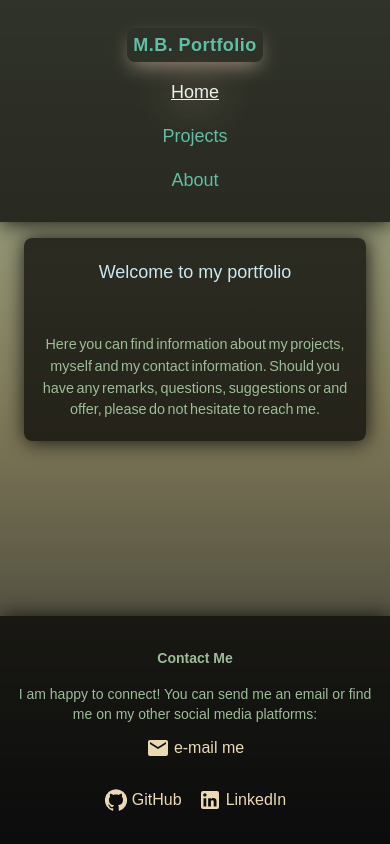
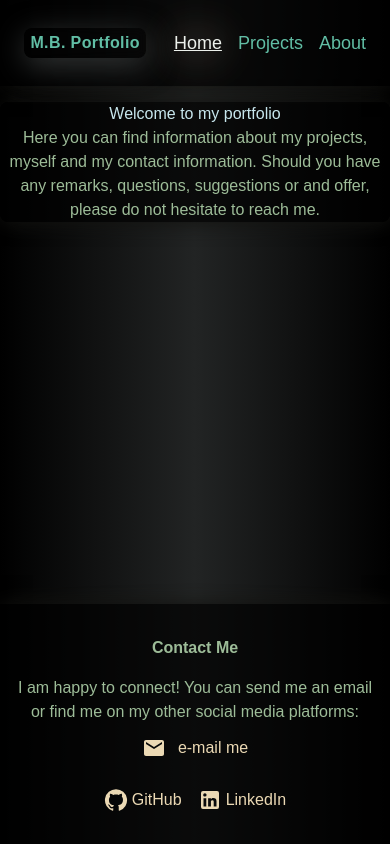
Before and after one commit to SpooRe91/mb-portfolio-app, a Next.js app in the folder mb-portfolio-app/: page / in a window 390 px wide. Built offline with nearby package versions, Linux system fonts and the light colour scheme.

Commit message:
update: updated styles not to use dynamic isMobile, use md:/sd: instead + other styles

```diff
--- a/mb-portfolio-app/src/Components/FooterComponent.tsx
+++ b/mb-portfolio-app/src/Components/FooterComponent.tsx
@@ -31,8 +31,8 @@ const Footer = () => {
         <section
             className={`z-[10] shadow-box-shadow-dark flex flex-col absolute bottom-0 left-0 m-auto border-t-[1px solid kobicha] mx-[auto] w-full mt-12 items-center bg-bg-transparent-black-secondary text-colorMediumDark py-8 px-4 ${!isMobile ? "mt-12 mx-auto" : "mt-5 mx-6"}`}
         >
-            <h1 className={`${!isMobile ? "text-3xl" : "text-sm"} font-bold mb-4`}>Contact Me</h1>
-            <p className={`${!isMobile ? "text-lg" : "text-sm"} text-center`}>
+            <h1 className="md:text-3xl sm:text-sm font-bold mb-4">Contact Me</h1>
+            <p className="md:text-lg sm:text-sm text-center">
                 I am happy to connect! You can send me an email or find me on my other social media platforms:
             </p>
             {!isMobile ? (
@@ -53,7 +53,7 @@ const Footer = () => {
                         href="mailto:m.bogdanov9110@gmail.com"
                         className="text-colorMediumLight mb-4 flex items-center gap-1"
                     >
-                        <Email /> <p>e-mail me</p>
+                        <Email className="mr-2"/> <p>e-mail me</p>
                     </Link>
                 </div>
             )}
--- a/mb-portfolio-app/src/Components/NavBar.tsx
+++ b/mb-portfolio-app/src/Components/NavBar.tsx
@@ -2,13 +2,10 @@
 import { usePathname } from "next/navigation";
 import { useEffect, useState } from "react";
 import Link from "next/link";
-import useGetViewWidth from "@PortfolioApp/hooks/useGetViewWidth";
 
 const NavBar = () => {
     const path = usePathname();
     const [active, setActive] = useState("");
-
-    const { isMobile } = useGetViewWidth();
 
     useEffect(() => {
         setActive(path);
@@ -16,18 +13,14 @@ const NavBar = () => {
 
     return (
         <div className="sticky w-full py-[1.75rem] px-[1.5rem] mb-[1rem] bg-bg-transparent-black-main top-0 left-0 z-[20] shadow-box-shadow-dark">
-            <div
-                className={`flex ${!isMobile ? `flex-row` : "flex-col items-center"} justify-between items-center`}
-            >
+            <div className="flex md:flex-row sm:flex-col items-center justify-between">
                 <Link href={"/"}>
-                    <h1
-                        className={`rounded-[8px] backdrop-blur-[5px] shadow-box-shadow-main py-[0.2rem] px-[0.4rem] ${!isMobile ? "hover:text-colorLight active:text-colorMediumLight" : ""} text-navBarInactive font-bold tracking-wide transition-all duration-300 ease-in-out ${!isMobile ? "text-2xl" : "text-lg mb-4"}`}
-                    >
+                    <h1 className="rounded-[8px] backdrop-blur-[5px] shadow-box-shadow-logo py-[0.2rem] px-[0.4rem] md:hover:text-colorLight text-navBarInactive font-bold tracking-wide transition-all duration-300 ease-in-out md:text-2xl sm:text-lg">
                         M.B. Portfolio
                     </h1>
                 </Link>
                 <ul
-                    className={`flex flex-wrap ${!isMobile ? "flex-row" : "flex-col items-center"} gap-4 text-lg text-navBarInactive`}
+                    className={`flex flex-wrap md:flex-row sm:flex-col sm:items-center gap-4 text-lg text-navBarInactive`}
                 >
                     <li>
                         <Link
--- a/mb-portfolio-app/src/app/about/page.tsx
+++ b/mb-portfolio-app/src/app/about/page.tsx
@@ -1,20 +1,15 @@
-"use client";
-import useGetViewWidth from "@PortfolioApp/hooks/useGetViewWidth";
-
 const About = () => {
-    const { isMobile } = useGetViewWidth();
-
     return (
         <section className="z-[10] relative flex flex-col items-center backdrop-blur-[5px] text-about-text-color p-6 pb-[20rem]">
             <div className="flex flex-wrap gap-5 flex-col align-middle items-center max-w-4xl bg-bg-transparent-black-main p-[1.25rem] rounded-[5px] shadow-box-shadow-dark">
                 <h1 className="text-3xl font-bold mb-4">About Me</h1>
-                <p className={`${!isMobile ? "text-lg" : "text-sm"} text-left`}>
+                <p className={`text-left md:text-lg sm:text-sm`}>
                     Hello, I am Martin Bogdanov, a Web Developer mainly working on Front-end development,
                     however a Full-stack development is also something I enjoy. I use my skills in JavaScript
                     and TypeScript, along with a robust selection of technologies that includes React, SASS,
                     GraphQL, NodeJS, Express, REST API, MongoDB and more.
                 </p>
-                <p className={`${!isMobile ? "text-lg" : "text-sm"} text-left`}>
+                <p className={`text-left md:text-lg sm:text-sm`}>
                     My journey in web development is driven by a commitment to critical thinking, dedication,
                     and problem-solving, all of which allow me to tackle challenges and deliver successful
                     outcomes. I am always enthusiastic about learning new technologies and advancing my career
--- a/mb-portfolio-app/src/app/page.tsx
+++ b/mb-portfolio-app/src/app/page.tsx
@@ -1,19 +1,15 @@
-"use client";
-import useGetViewWidth from "@PortfolioApp/hooks/useGetViewWidth";
-
 const HomePage = () => {
-    const { isMobile } = useGetViewWidth();
     return (
         <div
-            className={`flex flex-col items-center max-w-4xl ${!isMobile ? "my-[10rem] gap-[2rem] mx-[auto]" : "gap-[0.5rem] mx-6"} rounded-[8px] h-full relative bg-bg-transparent-black-secondary shadow-box-shadow-dark`}
+            className={`flex flex-col items-center max-w-4xl md:my-[10rem] md:gap-[2rem] md:mx-[auto] sm:gap-[0.5rem] sm:mx-6 rounded-[8px] h-full relative bg-bg-transparent-black-secondary shadow-box-shadow-dark`}
         >
             <h1
-                className={`w-full text-center ${!isMobile ? "text-4xl px-5 py-8" : "text-lg px-3 py-5"}  text-tech-text-color`}
+                className={`w-full text-center md:text-4xl md:px-5 md:py-8 sm:text-lg sm:px-3 sm:py-5 text-tech-text-color`}
             >
                 Welcome to my portfolio
             </h1>
             <p
-                className={`max-w-[40rem] text-center ${!isMobile ? "text-[1.2rem] px-5 py-8" : "text-[0.9rem] px-4 py-5  [word-spacing:-1.5px]"} text-colorMediumDark `}
+                className={`max-w-[40rem] text-center md:text-[1.2rem] md:px-5 md:py-8 sm:text-[0.9rem] sm:px-4 sm:py-4 sm:[word-spacing:-1.5px] text-colorMediumDark `}
             >
                 Here you can find information about my projects, myself and my contact information. Should you
                 have any remarks, questions, suggestions or and offer, please do not hesitate to reach me.
--- a/mb-portfolio-app/src/app/projects/page.tsx
+++ b/mb-portfolio-app/src/app/projects/page.tsx
@@ -26,7 +26,7 @@ const ProjectsComponent = () => {
                     <p className="max-w-[450px] py-[1rem] px-[0.75rem]">{TECHS_USED}</p>
                 </TextBlock>
             </div>
-            <div className="w-full flex flex-col items-center gap-[3rem]">
+            <div className="grid items-center place-items-center grid-cols-1 sm:grid-cols-1 md:grid-cols-2 lg:grid-cols-3 gap-8 p-8 max-w-screen-xl mx-auto">
                 {projectsData.map(
                     (
                         { url, img, title, text, content },
@@ -41,13 +41,14 @@ const ProjectsComponent = () => {
                             justify-center
                             max-w-screen-lg
                             w-full
+                            md:min-h-[635px]
                             px-4
                             py-6
                             rounded-lg
                             shadow-box-shadow-dark
                             bg-bg-transparent-black-main
-                            ${!isMobile ? "hover:text-colorMedLightBlue" : ""}
-                            ${isMobile ? "mx-[5rem]" : ""}
+                            md:hover:text-colorMedLightBlue
+                            md:mx-[5rem]
                             transition-all
                             `}
                         >
@@ -62,7 +63,7 @@ const ProjectsComponent = () => {
                                 title={title}
                                 content={content}
                                 url={url}
-                                className={`flex flex-col gap-4 items-center text-block text-colorMedLightBlue p-2 w-80 ${!isMobile ? "contrast-0 hover:contrast-100" : ""} transition-all`}
+                                className={`flex flex-col gap-4 items-center text-block text-colorMedLightBlue p-2 w-80 md:contrast-0 hover:contrast-100 transition-all`}
                             >
                                 <Link
                                     href={url}
--- a/mb-portfolio-app/src/app/styles/globals.css
+++ b/mb-portfolio-app/src/app/styles/globals.css
@@ -25,12 +25,7 @@ body {
     min-height: 100vh;
     margin: 0;
     padding: 0;
-    background: linear-gradient(
-        180deg,
-        rgba(172, 184, 151, 1) 0%,
-        rgba(125, 119, 87, 1) 50%,
-        rgba(37, 39, 40, 1) 100%
-    );
+    background: linear-gradient(90deg, #000000 0%, #222424 50%, #000000 100%);
 }
 
 @layer utilities {
--- a/mb-portfolio-app/tailwind.config.ts
+++ b/mb-portfolio-app/tailwind.config.ts
@@ -39,6 +39,7 @@ const config: Config = {
                 "box-shadow-secondary": "0px 6px 20px -4px #a08571",
                 "image-container-box-shadow": "0px 0px 20px -5px #bcb9b3",
                 "box-shadow-dark": "1px 1px 20px #131310",
+                "box-shadow-logo": "1px 7px 30px #343737",
             },
             fontFamily: {
                 sans: ["Titillium Web", "PT Sans", "sans-serif"],
```
